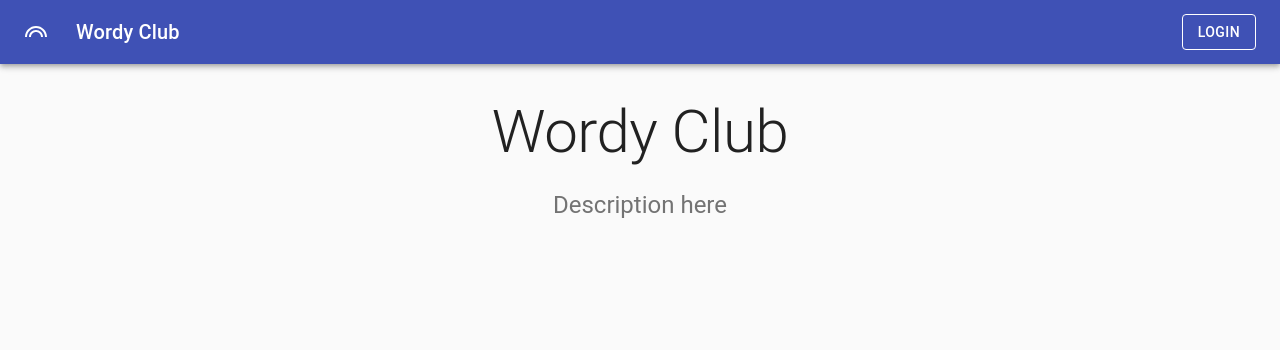
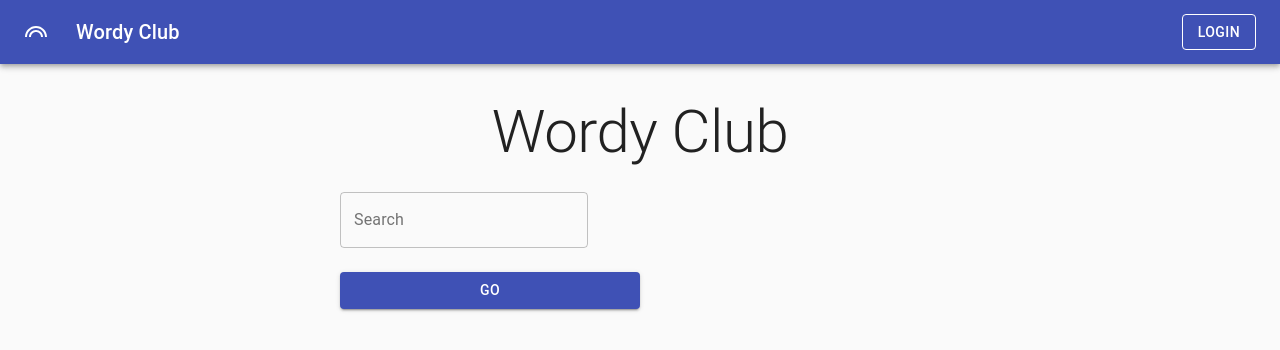
Before and after one commit to mir4cles/wordyclub-client, a React (Create React App) app: page / in a window 1280 px wide. Shown: the top 350 px of the page. Built offline with nearby package versions, Linux system fonts and the light colour scheme.

Commit message:
search bar as form

```diff
--- a/src/components/Navigation/index.js
+++ b/src/components/Navigation/index.js
@@ -8,7 +8,6 @@ import Toolbar from "@material-ui/core/Toolbar";
 import Typography from "@material-ui/core/Typography";
 import Link from "@material-ui/core/Link";
 import IconButton from "@material-ui/core/IconButton";
-
 import LooksIcon from "@material-ui/icons/Looks";
 
 import LoggedIn from "./LoggedIn";
--- /dev/null
+++ b/src/components/SearchBar/index.js
@@ -0,0 +1,50 @@
+/* eslint-disable no-use-before-define */
+import React, { useState } from "react";
+import TextField from "@material-ui/core/TextField";
+import { Button } from "@material-ui/core";
+import { makeStyles } from "@material-ui/core/styles";
+
+const useStyles = makeStyles((theme) => ({
+  submit: {
+    margin: theme.spacing(3, 0, 2),
+  },
+  form: {
+    width: "100%", // Fix IE 11 issue.
+    marginTop: theme.spacing(3),
+  },
+}));
+
+export default function SearchBar() {
+  const classes = useStyles();
+
+  const [searchInput, setSearchInput] = useState("");
+
+  function submitForm(event) {
+    event.preventDefault();
+    console.log("search input:", searchInput);
+  }
+
+  return (
+    <div style={{ width: 300 }}>
+      <form className={classes.form} noValidate>
+        <TextField
+          id="search-bar"
+          variant="outlined"
+          label="Search"
+          value={searchInput}
+          onChange={(event) => setSearchInput(event.target.value)}
+        />
+        <Button
+          type="submit"
+          fullWidth
+          variant="contained"
+          color="primary"
+          className={classes.submit}
+          onClick={submitForm}
+        >
+          Go
+        </Button>
+      </form>
+    </div>
+  );
+}
--- a/src/pages/Home/index.js
+++ b/src/pages/Home/index.js
@@ -1,4 +1,6 @@
 import React from "react";
+
+import SearchBar from "../../components/SearchBar";
 
 import Container from "@material-ui/core/Container";
 import Typography from "@material-ui/core/Typography";
@@ -24,14 +26,7 @@ export default function Home() {
       >
         Wordy Club
       </Typography>
-      <Typography
-        variant="h5"
-        align="center"
-        color="textSecondary"
-        component="p"
-      >
-        Description here
-      </Typography>
+      <SearchBar />
     </Container>
   );
 }
```
